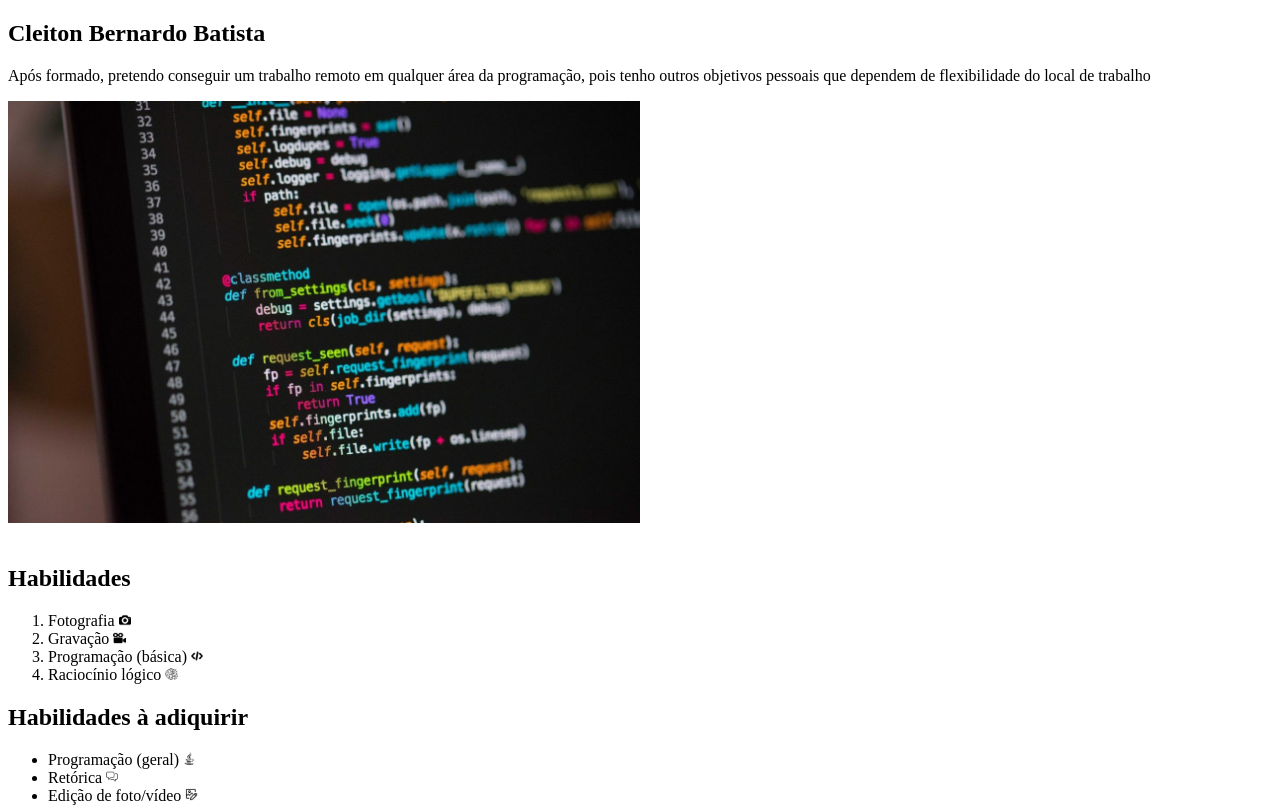
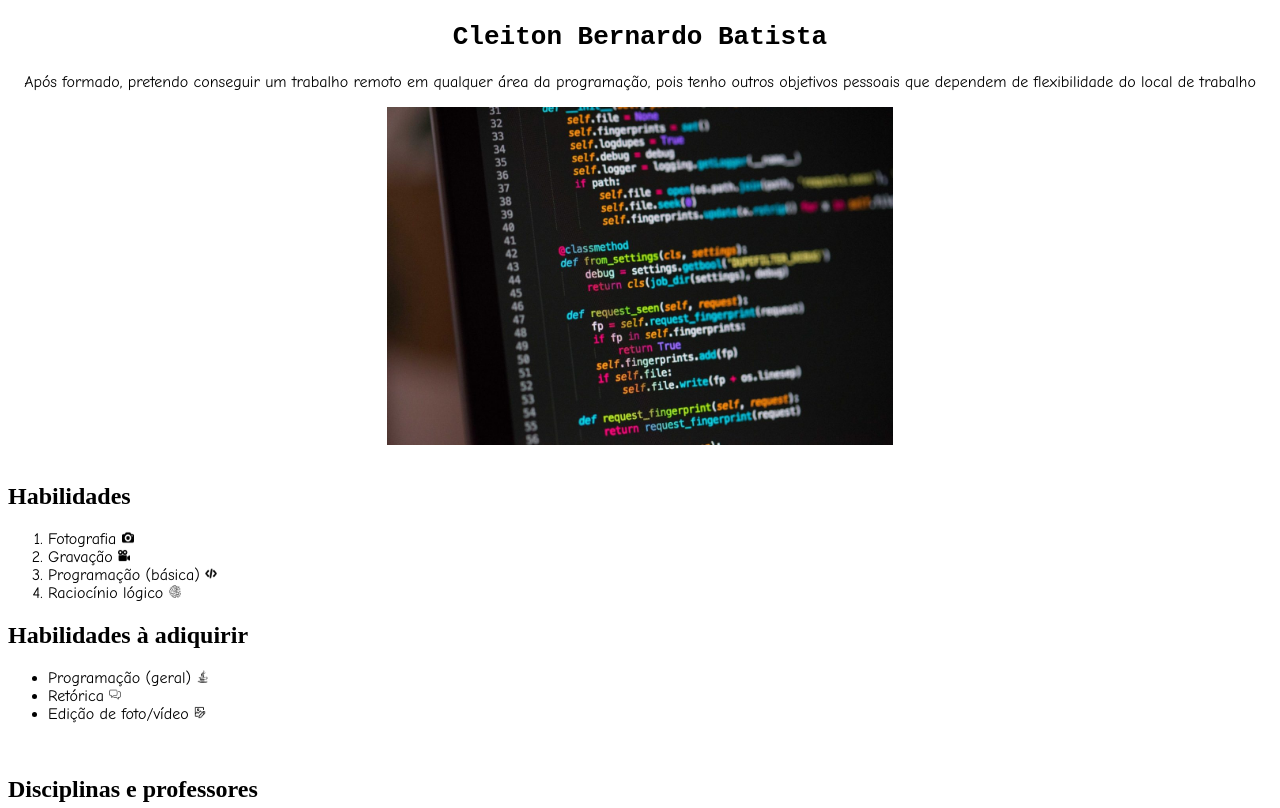
Before and after one commit to sergio-prolo-class/exercicio-continuo-cleitonbbatista, a plain HTML site: page index.html in a window 1280 px wide. Shown: the top 808 px of the page. Drawn offline with Linux system fonts and the light colour scheme.

Commit message:
Utilização do CSS

```diff
--- a/index.html
+++ b/index.html
@@ -1,5 +1,6 @@
 <!DOCTYPE html>
 <html lang="pt-br">
+<link rel="stylesheet" href="./style.css">
 
 <head>
     <meta charset="UTF-8">
@@ -11,9 +12,10 @@
 
     <article> <!-- Decisão com base em uma organização geral de um site completo :D -->
         <h1>Cleiton Bernardo Batista</h1>
-        <p>Após formado, pretendo conseguir um trabalho remoto em qualquer área da programação, pois tenho outros
+        <p id="sobreMim">Após formado, pretendo conseguir um trabalho remoto em qualquer área da programação, pois tenho
+            outros
             objetivos pessoais que dependem de flexibilidade do local de trabalho</p>
-        <img src="./img/prog.jpg" alt="Imagem de programação em Java" height="50%" width="50%">
+        <img src="./img/prog.jpg" alt="Imagem de programação em Java" height="40%" width="40%" id="imgInicio">
     </article><br>
 
     <section>
@@ -107,6 +109,8 @@
         </tr>
     </table><br>
 
+
+    <h2>Linhas de ônibus de São José para outras cidades</h2>
     <table border="1">
         <tr>
             <th colspan="6">Linhas de ônibus partindo de São José - SC</th>
--- /dev/null
+++ b/style.css
@@ -0,0 +1,35 @@
+/* Modo escuro, mas os ícones são escuros :(
+body {
+    background-color: Canvas;
+    color: CanvasText;
+    color-scheme: light dark;
+}*/
+
+h1 {
+    text-align: center;
+    font-family: monospace;
+    font-size: xx-large;
+}
+
+h2 {
+    font-family: Cascadia Code;
+}
+
+tr {
+    text-align: center;
+}
+
+li {
+    font-family: "Comic Sans MS", "Comic Sans", cursive;
+}
+
+#sobreMim {
+    text-align: center;
+    font-family: "Comic Sans MS", "Comic Sans", cursive;
+}
+
+#imgInicio {
+    display: block;
+    margin-left: auto;
+    margin-right: auto;
+}
```
